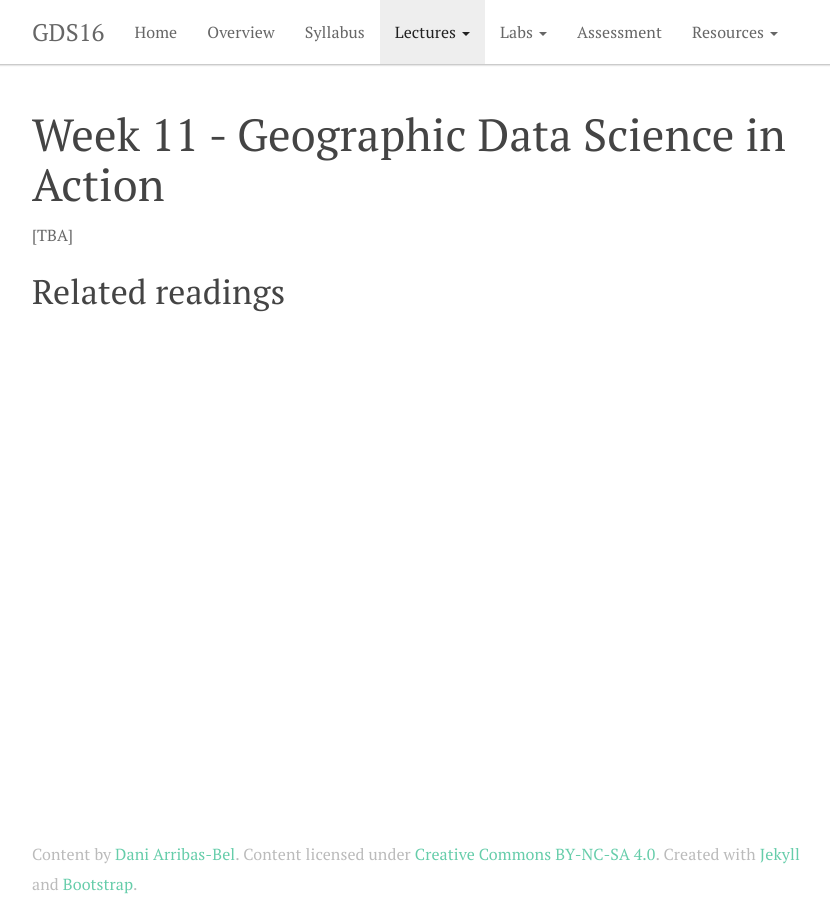
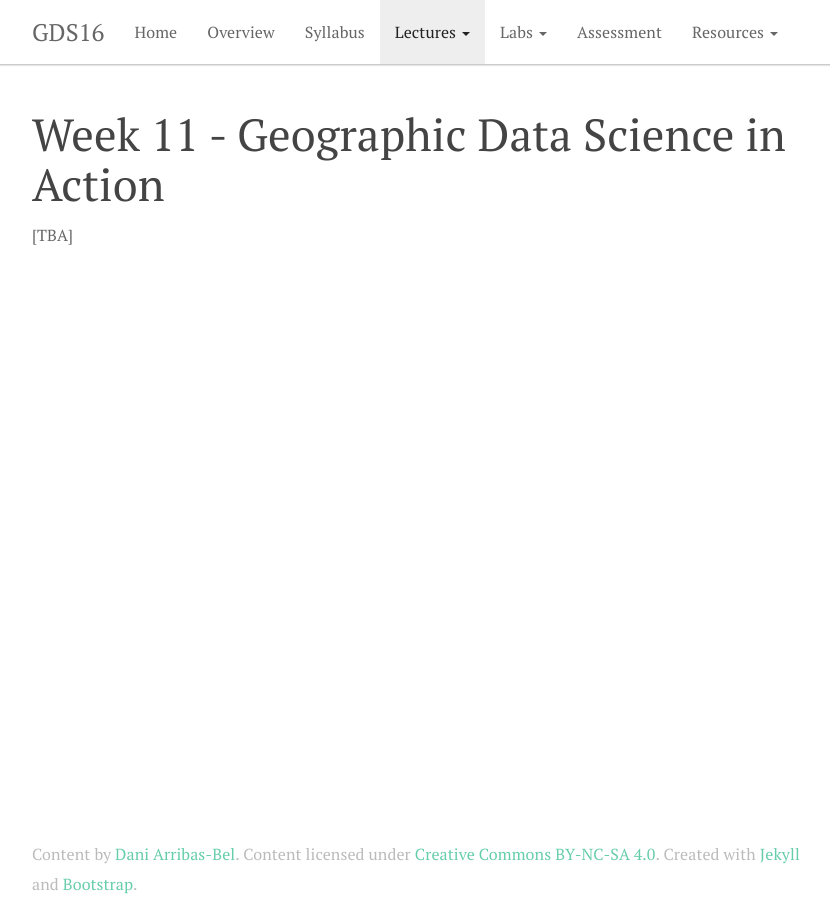
Before and after one commit to darribas/gds16, a Jekyll site: the page built from _notes/Class_11.md, in a window 1280 px wide. Shown: the whole page, without its empty margins (223-1053 px from the left). Built offline with Jekyll 4.4.1, drawn with Linux system fonts in a browser that asks for light colours; nearby versions of some CDN libraries.

Commit message:
Small update to class 11 site

```diff
--- a/_notes/Class_11.md
+++ b/_notes/Class_11.md
@@ -3,5 +3,3 @@ title: Week 11 - Geographic Data Science in Action
 ---
 
 [TBA]
-
-### Related readings
```
